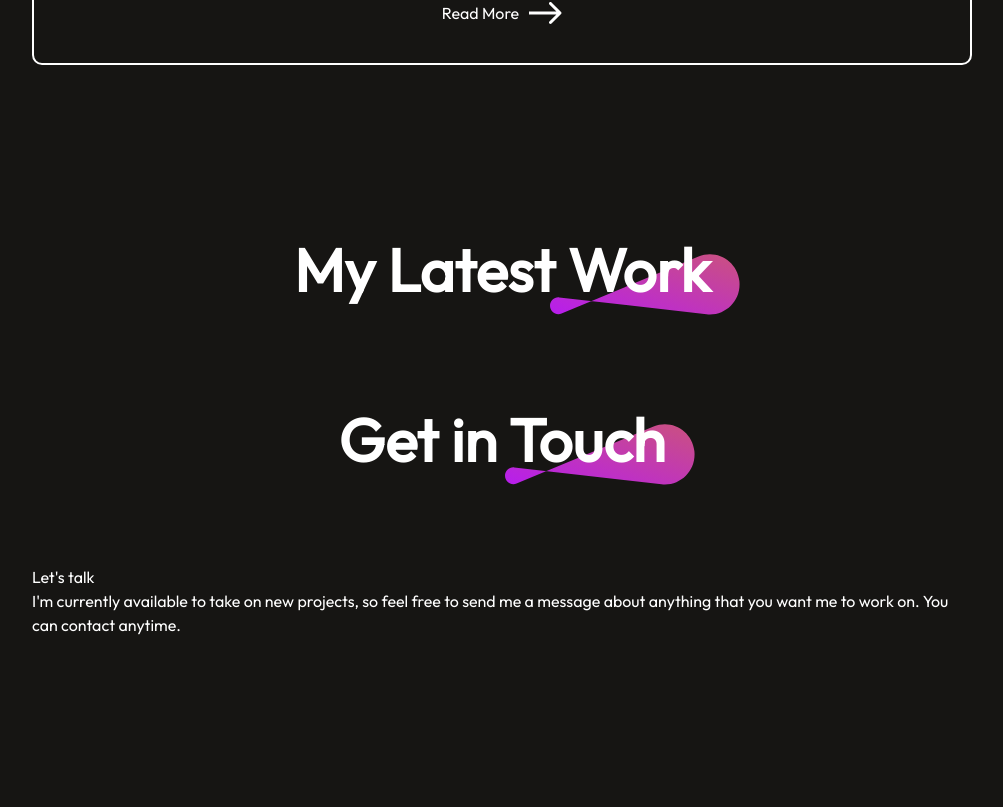
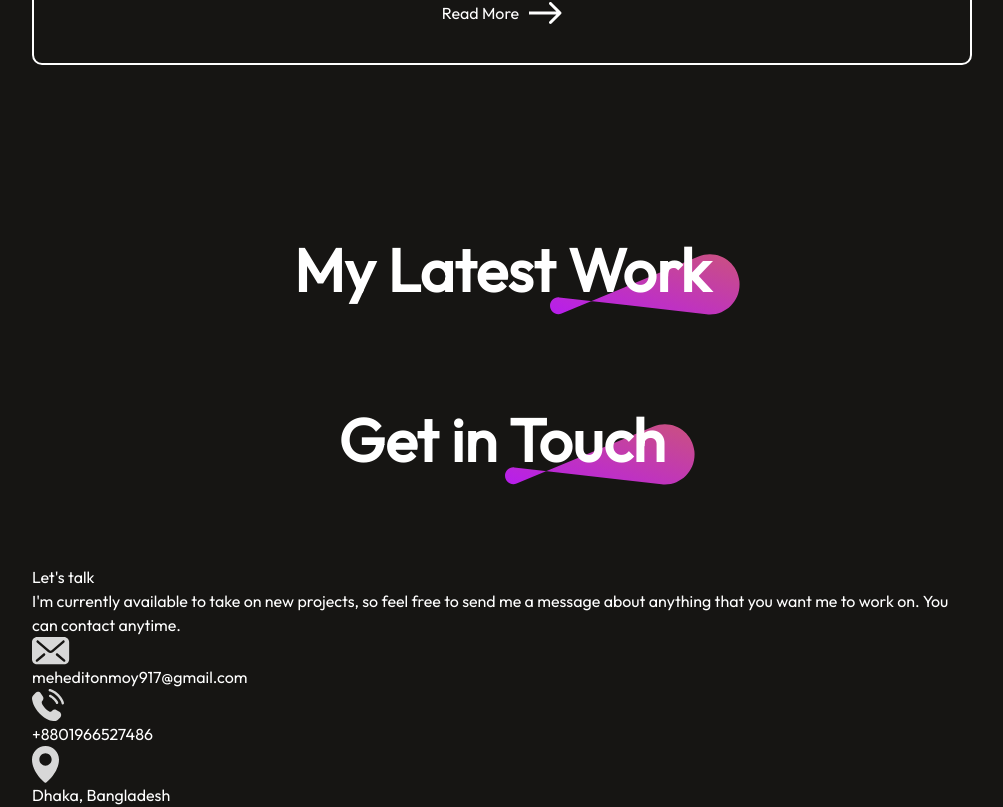
Before and after one commit to tonmoy3673/portfolio, a React (Vite) app: page / in a window 1280 px wide. Shown: the part 2437-3244 px from the top of the page, without its empty margins (138-1141 px from the left). Before the commit the page ends 3074 px from the top, so only its background shows below. Built offline with nearby package versions, Linux system fonts and the light colour scheme.

Commit message:
:bulb: added icons in contact part

```diff
--- a/src/Components/Contact/Contact.jsx
+++ b/src/Components/Contact/Contact.jsx
@@ -12,7 +12,21 @@ const Contact = () => {
                 <div className="contact-left">
                     <h1>Let's talk</h1>
                     <p>I'm currently available to take on new projects, so feel free to send me a message about anything that you want me to work on. You can contact anytime.</p>
+                    <div className="contact-details">
+                        <div className="contact-detail">
+                            <img src='/public/assets/mail_icon.svg' alt='email'/> <p>meheditonmoy917@gmail.com</p>
+                        </div>
+                        <div className="contact-detail">
+                        <img src='/public/assets/call_icon.svg' alt='phone'/> <p>+8801966527486</p>
+                        </div>
+                        <div className="contact-detail">
+                        <img src='/public/assets/location_icon.svg'/> <p>Dhaka, Bangladesh</p>
+                        </div>
+                    </div>
                 </div>
+
+                {/* ============ form part =========== */}
+                <form  className="contact-right"></form>
             </div>
 
         </div>
```
